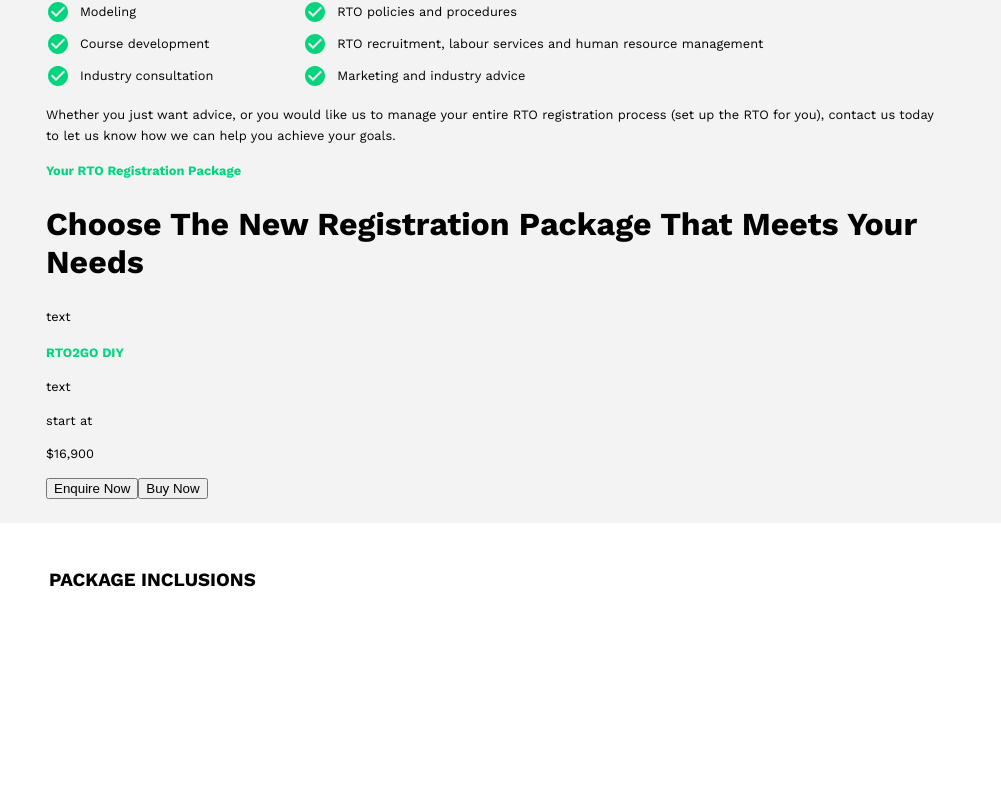
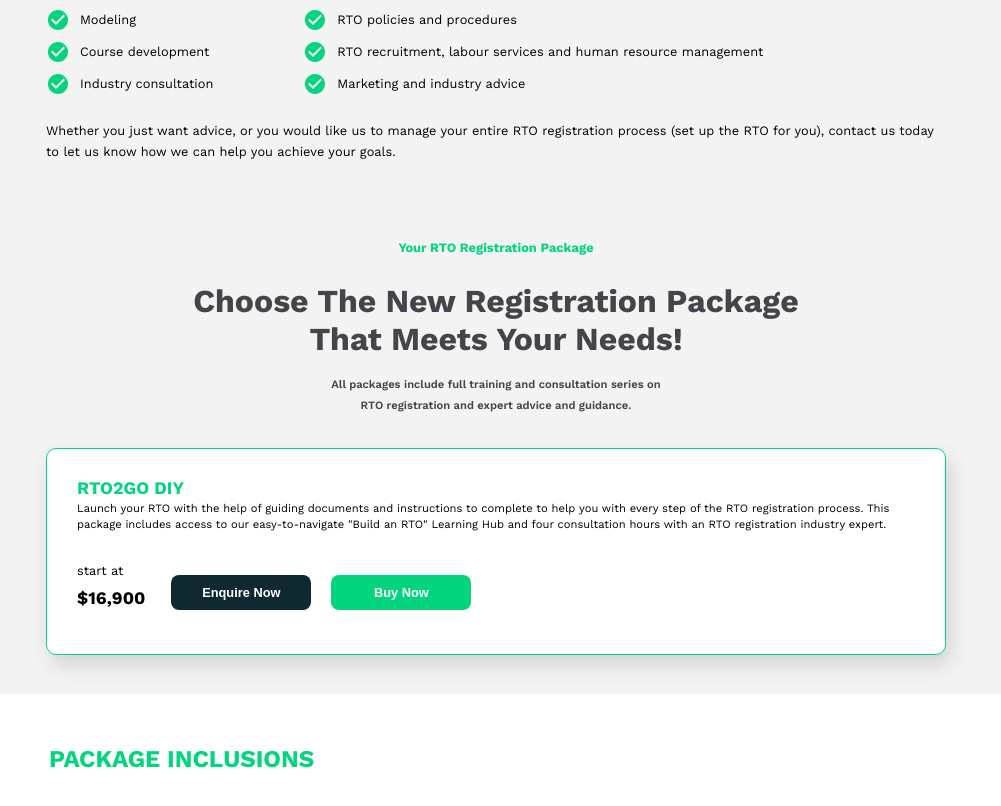
Before and after one commit to michaelbulaongdev/frontend-design-exercise-20230323, a React (Create React App) app: page / in a window 1280 px wide. Shown: the part 692-1498 px from the top of the page, without its empty margins (144-1145 px from the left). Before the commit the page ends 1328 px from the top, so only its background shows below. Built offline with nearby package versions, Linux system fonts and the light colour scheme.

Commit message:
s2choose checkpoint

```diff
--- a/src/App.css
+++ b/src/App.css
@@ -17,14 +17,33 @@
 	font-weight: 700;
 }
 
+h3 {
+	color: var(--lightGreen);
+	font-size: 1.5rem;
+}
+
 h4 {
 	color: var(--lightGreen);
 	font-size: 0.8rem;
 }
 
 p {
+	font-weight: 400;
 	font-size: 0.8rem;
 	line-height: 1.3rem;
+}
+
+button {
+	min-width: 50px;
+	width: 140px;
+	height: 35px;
+	border-radius: 8px;
+	border: none;
+	margin: 0 10px;
+	cursor: pointer;
+	font-weight: 600;
+	font-size: 0.8rem;
+	transition: all 0.3s;
 }
 
 .check-icon {
@@ -35,7 +54,6 @@
 
 .section1 {
 	background-color: var(--verydarkGreen);
-	display: flex;
 }
 
 .section1-title {
@@ -58,8 +76,6 @@
 
 .section2 {
 	background-color: var(--lightGrey);
-	display: flex;
-	flex-direction: column;
 }
 
 .s2launch-title {
@@ -75,3 +91,80 @@
 .list-item-text {
 	padding: 0 10px;
 }
+
+.s2choose {
+	display: flex;
+	flex-direction: column;
+	justify-content: center;
+	text-align: center;
+	padding-top: 50px;
+}
+
+.s2choose-title {
+	color: var(--darkGrey);
+}
+
+.s2choose-text {
+	color: var(--darkGrey);
+	font-weight: 600;
+	font-size: 0.7rem;
+}
+
+.card {
+	background-color: white;
+	border-radius: 10px;
+	border: 1px solid var(--lightGreen);
+	box-shadow: 5px 10px 20px lightgray;
+	padding: 0 30px;
+	padding-top: 5px;
+	margin-bottom: 15px;
+	text-align: left;
+}
+
+.card-title {
+	font-size: 1.1rem;
+}
+
+.card-text {
+	font-size: 0.7rem;
+	line-height: 1rem;
+	position: relative;
+	bottom: 20px;
+}
+
+.card-bottom {
+	display: flex;
+	align-items: center;
+	position: relative;
+	bottom: 1rem;
+}
+
+.card-price {
+	font-weight: 700;
+	font-size: 1.1rem;
+	position: relative;
+	bottom: 0.7rem;
+	padding-right: 1rem;
+}
+
+.btn-enquire {
+	background-color: var(--verydarkGreen);
+	color: white;
+}
+
+.btn-enquire:hover {
+	background-color: white;
+	color: var(--verydarkGreen);
+	border: 1px solid var(--verydarkGreen);
+}
+
+.btn-buy {
+	background-color: var(--lightGreen);
+	color: white;
+}
+
+.btn-buy:hover {
+	background-color: white;
+	color: var(--lightGreen);
+	border: 1px solid var(--lightGreen);
+}
--- a/src/components/S2Choose.js
+++ b/src/components/S2Choose.js
@@ -1,21 +1,38 @@
+import {Box} from '@mui/material';
+
 export default function S2Choose() {
 	return (
-		<article>
-			<h4>Your RTO Registration Package</h4>
-			<h2>Choose The New Registration Package That Meets Your Needs</h2>
-			<p>text</p>
-			<div>
-				<h4>RTO2GO DIY</h4>
-				<p>text</p>
-				<div>
+		<Box className='s2choose' sx={{maxWidth: 'md', p: 3, m: '0 auto'}}>
+			<Box px={{md: 15}}>
+				<h4>Your RTO Registration Package</h4>
+				<h2 className='s2choose-title'>
+					Choose The New Registration Package That Meets Your Needs!
+				</h2>
+			</Box>
+			<Box px={{sm: 20, md: 35}} sx={{position: 'relative', bottom: '20px'}}>
+				<p className='s2choose-text'>
+					All packages include full training and consultation series on RTO
+					registration and expert advice and guidance.
+				</p>
+			</Box>
+			<div className='card'>
+				<h4 className='card-title'>RTO2GO DIY</h4>
+				<p className='card-text'>
+					Launch your RTO with the help of guiding documents and instructions to
+					complete to help you with every step of the RTO registration process.
+					This package includes access to our easy-to-navigate "Build an RTO"
+					Learning Hub and four consultation hours with an RTO registration
+					industry expert.
+				</p>
+				<div className='card-bottom'>
 					<div>
 						<p>start at</p>
-						<p>$16,900</p>
+						<p className='card-price'>$16,900</p>
 					</div>
-					<button>Enquire Now</button>
-					<button>Buy Now</button>
+					<button className='btn-enquire'>Enquire Now</button>
+					<button className='btn-buy'>Buy Now</button>
 				</div>
 			</div>
-		</article>
+		</Box>
 	);
 }
--- a/src/components/S2Launch.js
+++ b/src/components/S2Launch.js
@@ -1,5 +1,5 @@
 import CheckCircleIcon from '@mui/icons-material/CheckCircle';
-import {Grid} from '@mui/material';
+import {Box, Grid} from '@mui/material';
 
 const list1 = [
 	'Business plans',
@@ -17,7 +17,7 @@
 
 export default function S2Launch() {
 	return (
-		<article>
+		<Box sx={{maxWidth: 'md', p: 3, m: '0 auto'}}>
 			<h4>Become an RTO</h4>
 			<h2 className='s2launch-title'>Launch Your RTO With Ease!</h2>
 			<p>
@@ -29,7 +29,7 @@
 				complete your initial RTO registration period, get your RTO registered,
 				and long into the future.
 			</p>
-			<Grid container spacing={{md: 10}}>
+			<Grid container py={1} spacing={{md: 10}}>
 				<Grid item>
 					{list1.map((item) => {
 						return (
@@ -56,6 +56,6 @@
 				RTO registration process (set up the RTO for you), contact us today to
 				let us know how we can help you achieve your goals.
 			</p>
-		</article>
+		</Box>
 	);
 }
--- a/src/components/Section1.js
+++ b/src/components/Section1.js
@@ -27,6 +27,7 @@
 					</Grid>
 					<Grid
 						item
+						pb={1}
 						sm={6}
 						sx={{
 							display: 'flex',
--- a/src/components/Section2.js
+++ b/src/components/Section2.js
@@ -1,14 +1,11 @@
 import S2Launch from './S2Launch';
 import S2Choose from './S2Choose';
-import {Box} from '@mui/material';
 
 export default function Section2() {
 	return (
 		<section className='section2'>
-			<Box sx={{maxWidth: 'md', p: 3, m: '0 auto'}}>
-				<S2Launch />
-				<S2Choose />
-			</Box>
+			<S2Launch />
+			<S2Choose />
 		</section>
 	);
 }
```
